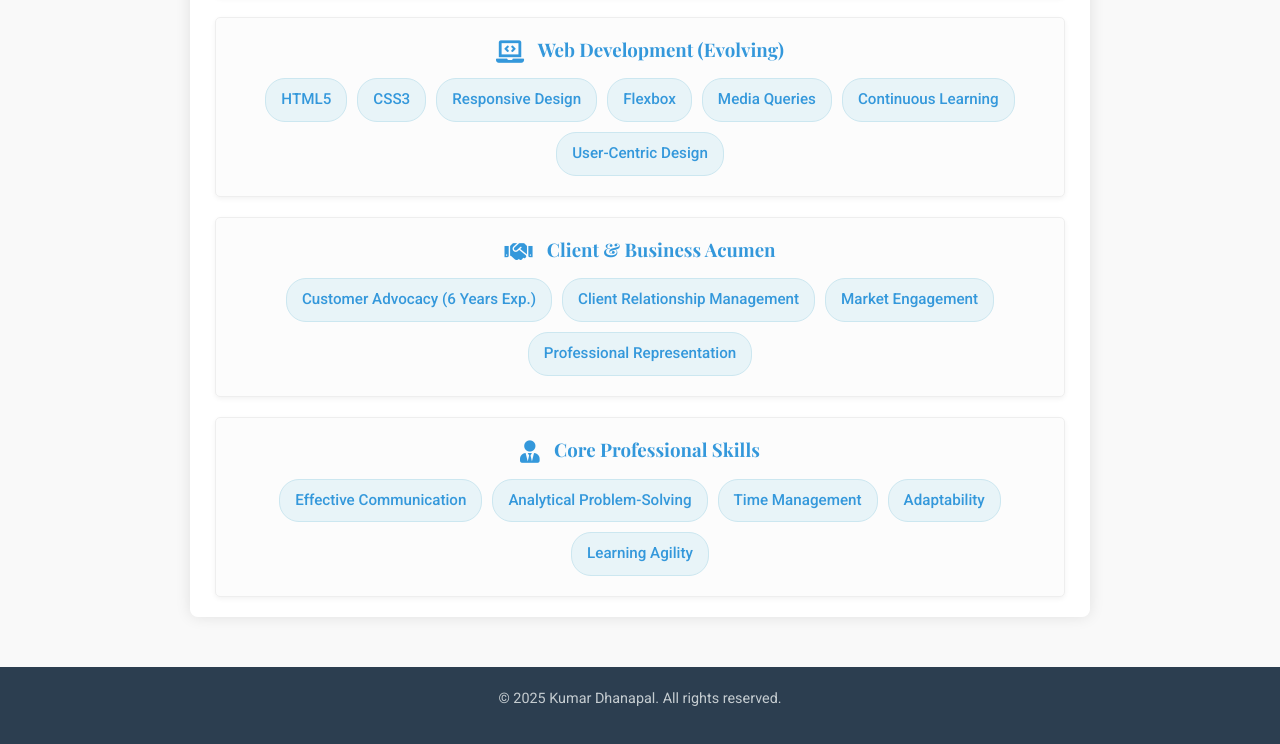
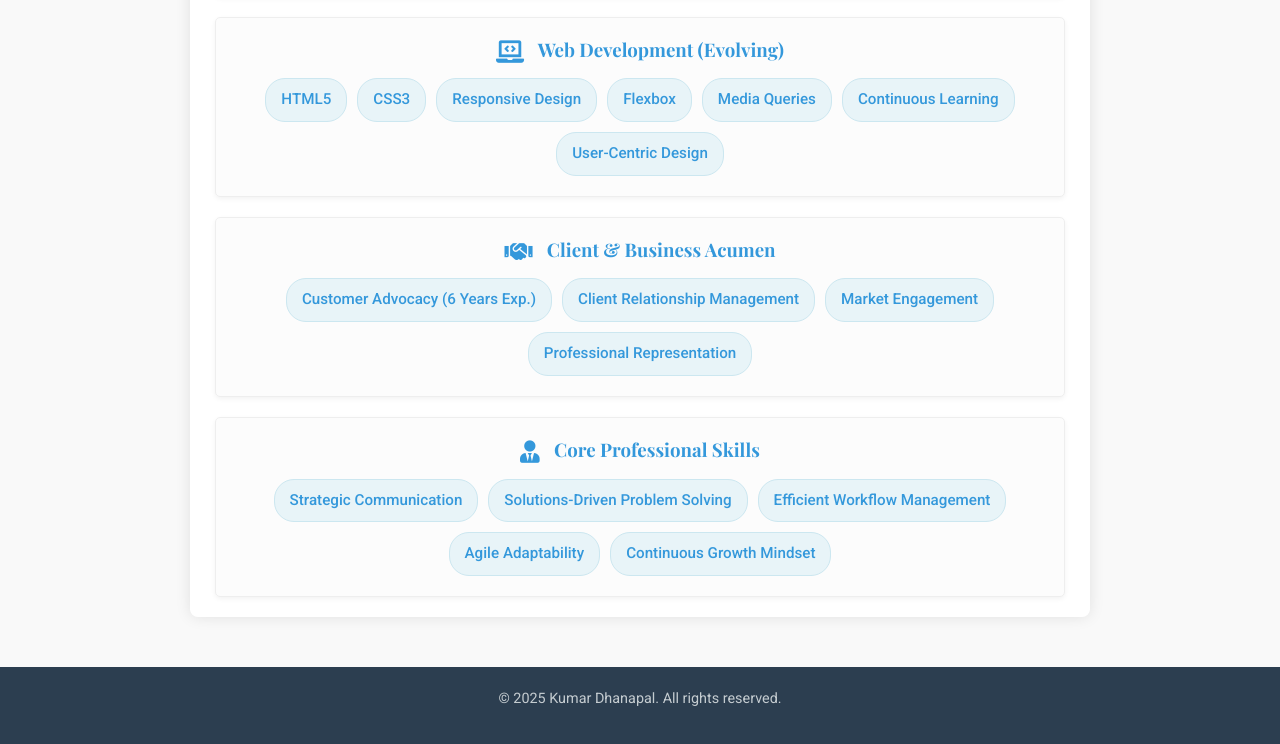
Before and after one commit to Ak-2396/digital-canvas, a plain HTML site: page skills.html in a window 1280 px wide. Shown: the part 706-1450 px from the top of the page. Drawn offline with nearby package versions, Linux system fonts and the light colour scheme.

Commit message:
Refined Core Professional Skills content for morden impact

```diff
--- a/skills.html
+++ b/skills.html
@@ -67,11 +67,11 @@
             <div class="skill-category">
                 <h3><i class="fas fa-user-tie"></i> Core Professional Skills</h3>
                 <div class="skill-tags-container">
-                    <span class="skill-tag">Effective Communication</span>
-                    <span class="skill-tag">Analytical Problem-Solving</span>
-                    <span class="skill-tag">Time Management</span>
-                    <span class="skill-tag">Adaptability</span>
-                    <span class="skill-tag">Learning Agility</span>
+                    <span class="skill-tag">Strategic Communication</span>
+                    <span class="skill-tag">Solutions-Driven Problem Solving</span>
+                    <span class="skill-tag">Efficient Workflow Management</span>
+                    <span class="skill-tag">Agile Adaptability</span>
+                    <span class="skill-tag">Continuous Growth Mindset</span>
                 </div>
             </div>
         </section>
```
